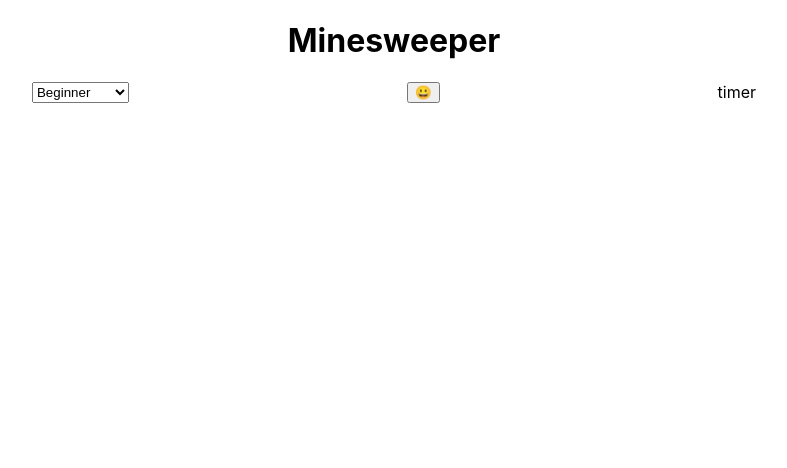
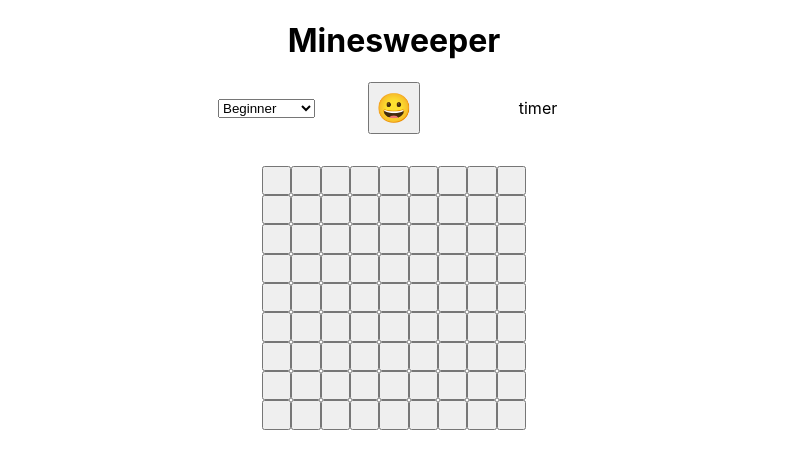
Before and after one commit to narrwep27/minesweeper_game_project, a React (Create React App) app: page / in a window 1280 px wide. Shown: the top 468 px of the page, without its empty margins (246-1033 px from the left). Built offline with nearby package versions, Linux system fonts and the light colour scheme.

Commit message:
gameboard created and rendering

```diff
--- a/src/components/GameBoard.tsx
+++ b/src/components/GameBoard.tsx
@@ -1,14 +1,36 @@
 import { useState, useEffect } from "react";
 import GameHeader from "./GameHeader";
+import Cell from "../models/Cell";
 import Mode from "../models/Mode";
 import { CreateGameBoard } from "../utils/GameInitializer";
+import "../styles/components/GameBoard.css";
 
 const GameBoard = () => {
-    const [mode, setMode] = useState<Mode | null>(null);
+    const [mode, setMode] = useState<Mode>(Mode.Beginner);
+    const [board, setBoard] = useState<Cell[] | null>(null);
+
+    const handleClick = () => {};
+
+    useEffect(() => {
+        if (mode === Mode.Beginner) setBoard(CreateGameBoard(Mode.Beginner));
+        if (mode === Mode.Intermediate) setBoard(CreateGameBoard(Mode.Intermediate));
+        if (mode === Mode.Expert) setBoard(CreateGameBoard(Mode.Expert));
+    }, [mode]);
 
     return (
         <div className="GameBoard">
-            <GameHeader setMode={setMode} />
+            <GameHeader mode={mode} setMode={setMode} />
+            <div className={`GameBoard-grid ${mode}`}>
+                {board?.map((cell) => (
+                    <button
+                        key={`r${cell.row}c${cell.col}`}
+                        className={`GameBoard-grid-cell`}
+                        onClick={handleClick}
+                        >
+                        {cell.value ? cell.value : ""}
+                    </button>
+                ))}
+            </div>
         </div>
     );
 };
--- a/src/components/GameHeader.tsx
+++ b/src/components/GameHeader.tsx
@@ -3,27 +3,36 @@ import Mode from "../models/Mode";
 import "../styles/components/GameHeader.css";
 
 type Props = {
-    setMode: React.Dispatch<React.SetStateAction<Mode | null>>
+    mode: Mode;
+    setMode: React.Dispatch<React.SetStateAction<Mode>>;
 }
 
-const GameHeader = ({ setMode }: Props) => {
+const GameHeader = ({ mode, setMode }: Props) => {
     const handleChange = (e: React.ChangeEvent<HTMLSelectElement>) => {
-        if (e.target.value === "beginner") setMode(Mode.Beginner);
-        if (e.target.value === "intermediate") setMode(Mode.Intermediate);
-        if (e.target.value === "expert") setMode(Mode.Expert);
+        if (e.target.value === Mode.Beginner) setMode(Mode.Beginner);
+        if (e.target.value === Mode.Intermediate) setMode(Mode.Intermediate);
+        if (e.target.value === Mode.Expert) setMode(Mode.Expert);
     };
 
     return (
         <div className="GameHeader">
             <h1>Minesweeper</h1>
             <div className="GameHeader-controls">
-                <select value="beginner" onChange={handleChange}>
-                    <option value="beginner">Beginner</option>
-                    <option value="intermediate">Intermediate</option>
-                    <option value="expert">Expert</option>
-                </select>
-                <button>&#128512;</button>
-                <div>
+                <div className="GameHeader-controls-control">
+                    <select
+                        className="GameHeader-controls-control-select"
+                        value={mode}
+                        onChange={handleChange}
+                        >
+                        <option value={Mode.Beginner}>Beginner</option>
+                        <option value={Mode.Intermediate}>Intermediate</option>
+                        <option value={Mode.Expert}>Expert</option>
+                    </select>
+                </div>
+                <div className="GameHeader-controls-control">
+                    <button className="GameHeader-controls-control-button">&#128512;</button>
+                </div>
+                <div className="GameHeader-controls-control">
                     timer
                 </div>
             </div>
--- a/src/models/Cell.ts
+++ b/src/models/Cell.ts
@@ -2,8 +2,8 @@ type Cell = {
     value: string | number;
     revealed: boolean;
     flagged: boolean;
-    x: number;
-    y: number
+    row: number;
+    col: number
 };
 
 export default Cell;
--- a/src/models/Mode.ts
+++ b/src/models/Mode.ts
@@ -1,7 +1,7 @@
 enum Mode {
-    Beginner = 81,
-    Intermediate = 256,
-    Expert = 480
+    Beginner = "Beginner",
+    Intermediate = "Intermediate",
+    Expert = "Expert"
 };
 
 export default Mode;
--- /dev/null
+++ b/src/styles/components/GameBoard.css
@@ -0,0 +1,27 @@
+.GameBoard-grid {
+    width: fit-content;
+    margin: 2em auto;
+}
+
+.GameBoard-grid.Beginner {
+    display: grid;
+    grid-template-columns: repeat(9, 1fr);
+    grid-template-rows: repeat(9, 1fr);
+}
+
+.GameBoard-grid.Intermediate {
+    display: grid;
+    grid-template-columns: repeat(16, 1fr);
+    grid-template-rows: repeat(16, 1fr) ;
+}
+
+.GameBoard-grid.Expert {
+    display: grid;
+    grid-template-columns: repeat(30, 1fr);
+    grid-template-rows: repeat(16, 1fr);
+}
+
+.GameBoard-grid-cell {
+    width: 2.2em;
+    height: 2.2em;
+}
--- a/src/styles/components/GameHeader.css
+++ b/src/styles/components/GameHeader.css
@@ -1,7 +1,15 @@
-.GameHeader {
+.GameHeader-controls {
+    display: flex;
+    justify-content: center;
+    align-items: center;
+    gap: 5em;
 }
 
-.GameHeader-controls {
-    display: flex;
-    justify-content: space-evenly;
+.GameHeader-controls-control {
+    width: 4em;
 }
+
+.GameHeader-controls-control-button {
+    font-size: 1.8em;
+    height: 1.8em;
+}
--- a/src/utils/GameInitializer.ts
+++ b/src/utils/GameInitializer.ts
@@ -11,14 +11,14 @@ const CreateGameBoard = (mode: Mode): Cell[] | null => {
     if (mode === Mode.Expert) [rowCount, colCount] = [16, 30];
 
     const gameBoard: Cell[] = [];
-    for (let x = 0; x < colCount; x++) {
-        for (let y = 0; y < rowCount; y++) {
+    for (let x = 0; x < rowCount; x++) {
+        for (let y = 0; y < colCount; y++) {
             gameBoard.push({
                 value: 0,
                 revealed: false,
                 flagged: false,
-                x: x,
-                y: y
+                row: x,
+                col: y
             })
         }
     }
```
